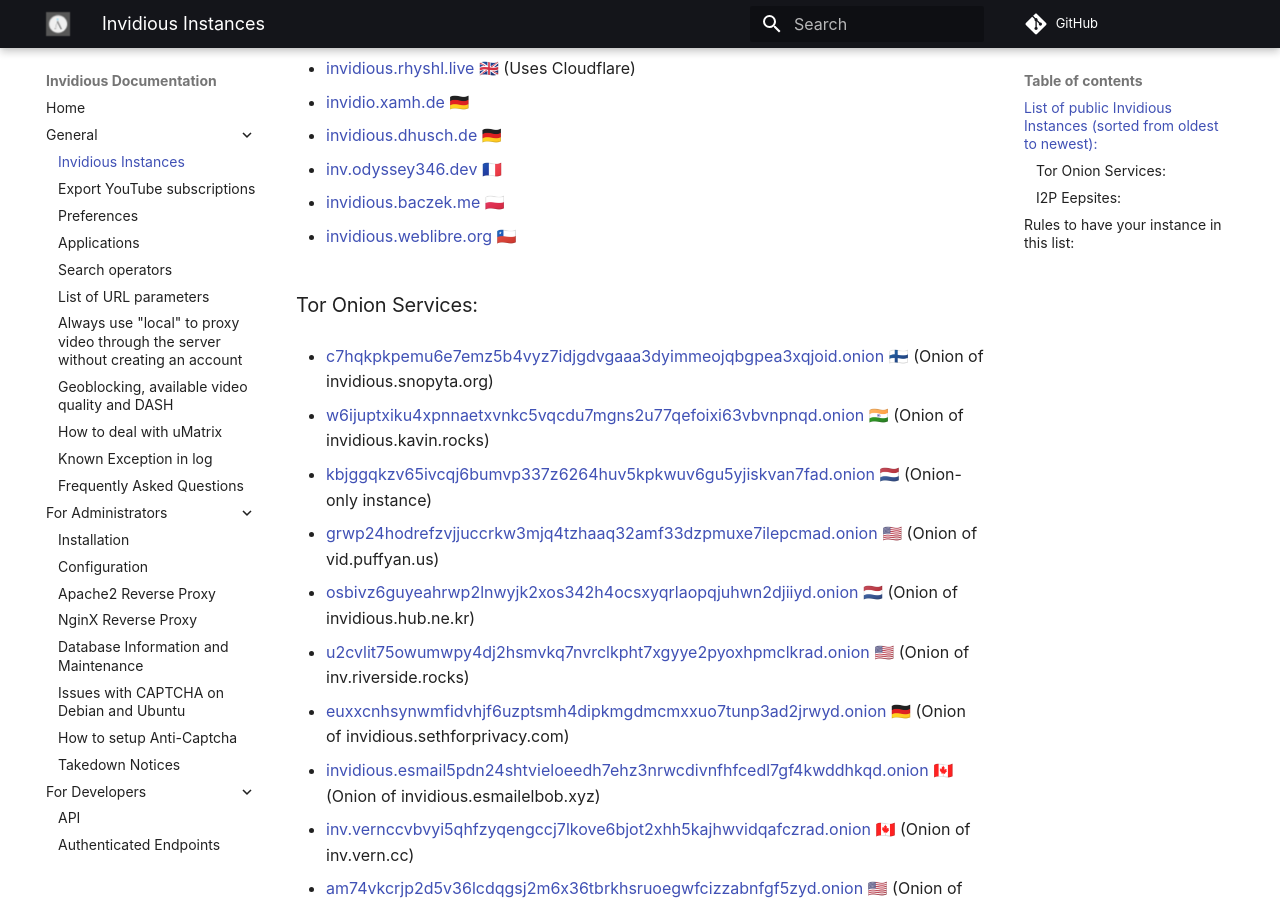
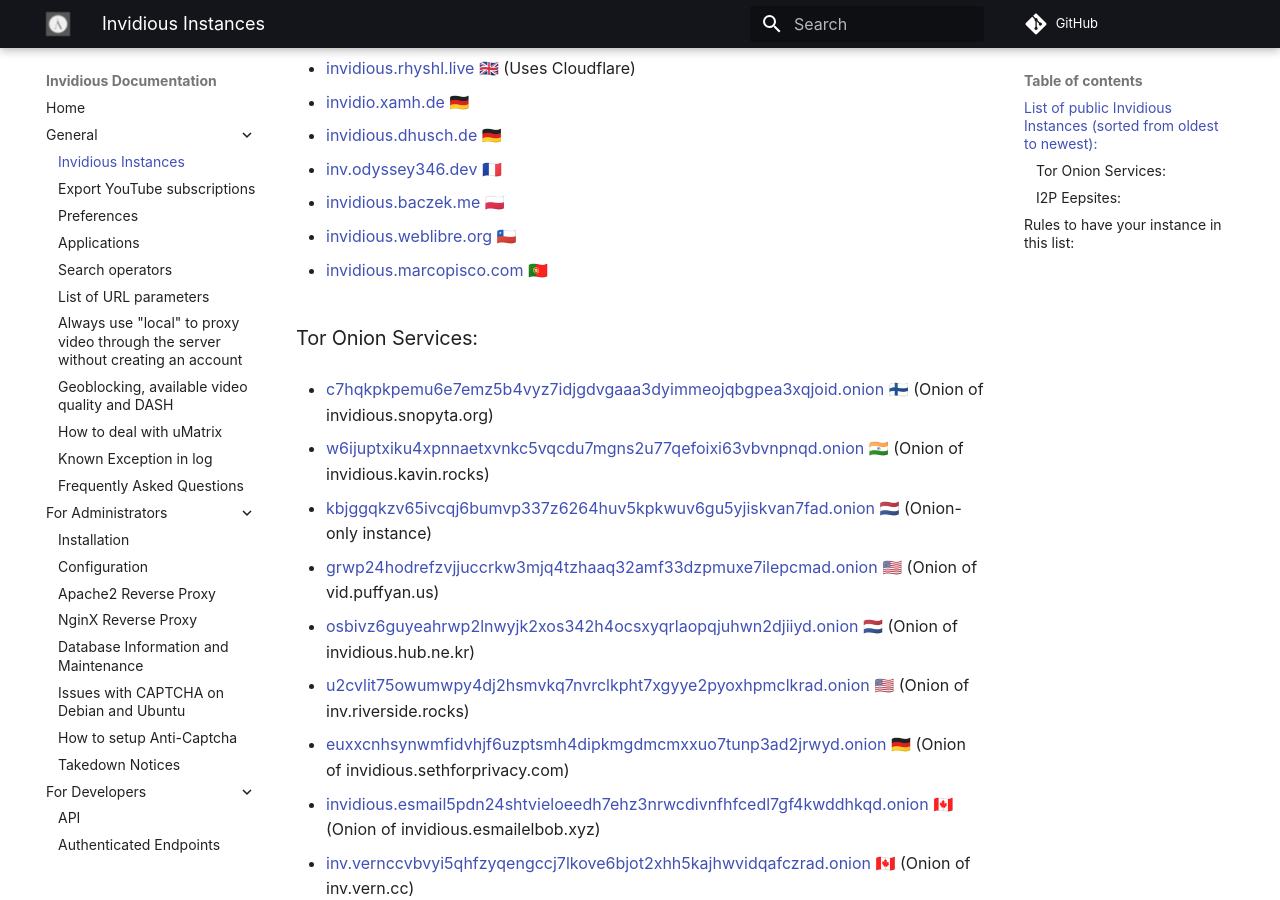
Before and after one commit to iv-org/documentation, an MkDocs documentation site: the page built from docs/instances.md, in a window 1280 px wide and 900 px high, scrolled down 1105 px. Built offline with MkDocs 1.6.1 and Material for MkDocs 9.7.7, drawn with Linux system fonts in a browser that asks for light colours; comment, search, counter and statistics services are not loaded.

Commit message:
Add marcopisco.com instance

```diff
--- a/docs/instances.md
+++ b/docs/instances.md
@@ -56,6 +56,8 @@
 
 * [invidious.weblibre.org](https://invidious.weblibre.org) 🇨🇱
 
+* [invidious.marcopisco.com](https://invidious.marcopisco.com) 🇵🇹
+
 ### Tor Onion Services:
 * [c7hqkpkpemu6e7emz5b4vyz7idjgdvgaaa3dyimmeojqbgpea3xqjoid.onion](http://c7hqkpkpemu6e7emz5b4vyz7idjgdvgaaa3dyimmeojqbgpea3xqjoid.onion) 🇫🇮 (Onion of invidious.snopyta.org)
 
```
